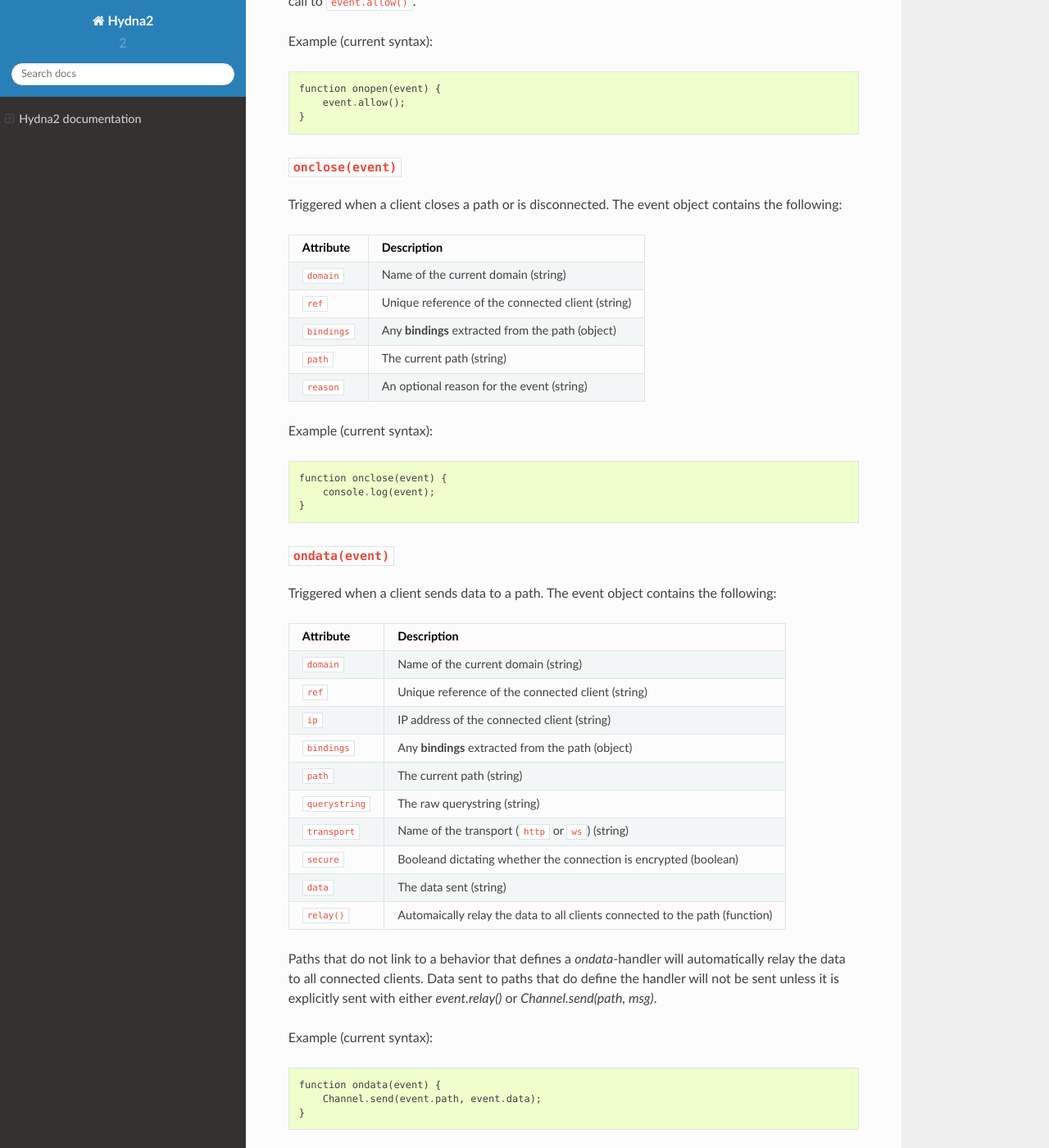
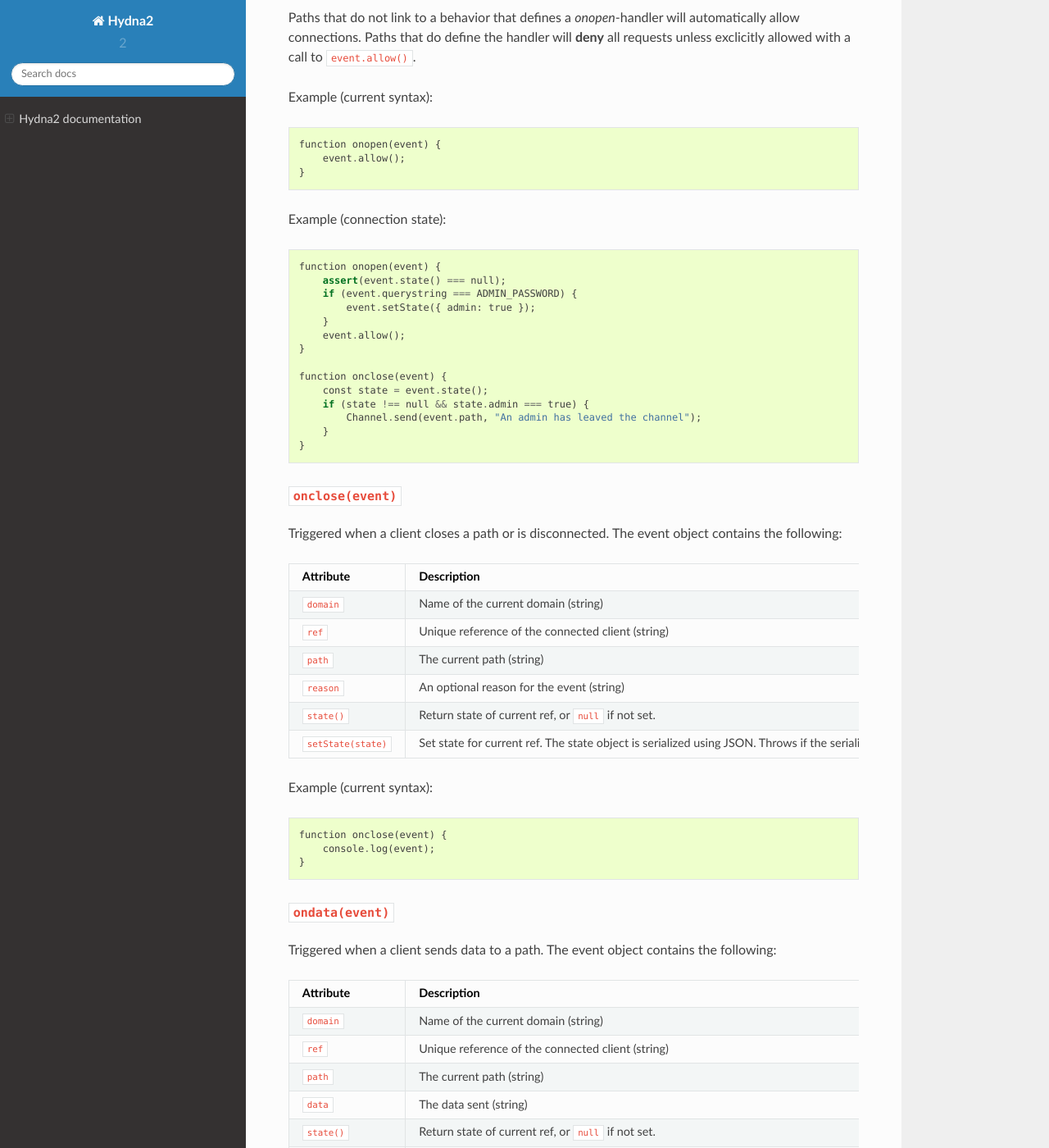
Before and after one commit to strange/hydna-docs, a Sphinx documentation site: the page built from docs/index.rst, in a window 1280 px wide and 1400 px high, scrolled down 2953 px. Shown: the whole window at 82% size. Built offline with Sphinx 7.4.7 and the Read the Docs theme 2.0.0, drawn with Linux system fonts in a browser that asks for light colours; some of the changed text lies outside the part shown.

Commit message:
Introduced "state()" and "setState()" in OpenEvent, MessageEvent and CloseEvent.

```diff
--- a/docs/index.rst
+++ b/docs/index.rst
@@ -121,21 +121,25 @@ Event handlers
 Triggered when a client attempts to connect to a path. The event object
 contains the following:
 
-=============== =============================================================
-Attribute       Description
-=============== =============================================================
-``domain``      Name of the current domain (string)
-``ref``         Unique reference of the connected client (string)
-``ip``          IP address of the connected client (string)
-``bindings``    Any **bindings** extracted from the path (object)
-``path``        The current path (string)
-``querystring`` The raw querystring (string)
-``transport``   Name of the transport (``http`` or ``ws``) (string)
-``secure``      Booleand dictating whether the connection is encrypted
-                (boolean)
-``allow()``     Allow the client to open the path (function)
-``deny()``      Deny the request to open the path (function)
-=============== =============================================================
+==================== ===========================================================
+Attribute            Description
+==================== ===========================================================
+``domain``           Name of the current domain (string)
+``ref``              Unique reference of the connected client (string)
+``ip``               IP address of the connected client (string)
+``bindings``         Any **bindings** extracted from the path (object)
+``path``             The current path (string)
+``querystring``      The raw querystring (string)
+``transport``        Name of the transport (``http`` or ``ws``) (string)
+``secure``           Booleand dictating whether the connection is encrypted
+                     (boolean)
+``state()``          Return state of current ref, or ``null`` if not set.
+``setState(state)``  Set state for current ref. The state object is serialized
+                     using JSON. Throws if the serialized context overrides
+                     4kb in size.
+``allow()``          Allow the client to open the path (function)
+``deny()``           Deny the request to open the path (function)
+==================== ===========================================================
 
 Paths that do not link to a behavior that defines a `onopen`-handler will
 automatically allow connections. Paths that do define the handler will
@@ -148,6 +152,23 @@ Example (current syntax)::
         event.allow();
     }
 
+Example (connection state)::
+
+    function onopen(event) {
+        assert(event.state() === null);
+        if (event.querystring === ADMIN_PASSWORD) {
+            event.setState({ admin: true });
+        }
+        event.allow();
+    }
+
+    function onclose(event) {
+        const state = event.state();
+        if (state !== null && state.admin === true) {
+            Channel.send(event.path, "An admin has leaved the channel");
+        }
+    }
+
 
 ``onclose(event)``
 ~~~~~~~~~~~~~~~~~~
@@ -155,15 +176,18 @@ Example (current syntax)::
 Triggered when a client closes a path or is disconnected. The event object
 contains the following:
 
-=============== =============================================================
-Attribute       Description
-=============== =============================================================
-``domain``      Name of the current domain (string)
-``ref``         Unique reference of the connected client (string)
-``bindings``    Any **bindings** extracted from the path (object)
-``path``        The current path (string)
-``reason``      An optional reason for the event (string)
-=============== =============================================================
+==================== ===========================================================
+Attribute            Description
+==================== ===========================================================
+``domain``           Name of the current domain (string)
+``ref``              Unique reference of the connected client (string)
+``path``             The current path (string)
+``reason``           An optional reason for the event (string)
+``state()``          Return state of current ref, or ``null`` if not set.
+``setState(state)``  Set state for current ref. The state object is serialized
+                     using JSON. Throws if the serialized context overrides
+                     4kb in size.
+==================== ===========================================================
 
 Example (current syntax)::
 
@@ -178,22 +202,20 @@ Example (current syntax)::
 Triggered when a client sends data to a path. The event object contains the
 following:
 
-=============== =============================================================
-Attribute       Description
-=============== =============================================================
-``domain``      Name of the current domain (string)
-``ref``         Unique reference of the connected client (string)
-``ip``          IP address of the connected client (string)
-``bindings``    Any **bindings** extracted from the path (object)
-``path``        The current path (string)
-``querystring`` The raw querystring (string)
-``transport``   Name of the transport (``http`` or ``ws``) (string)
-``secure``      Booleand dictating whether the connection is encrypted
-                (boolean)
-``data``        The data sent (string)
-``relay()``     Automaically relay the data to all clients connected to
-                the path (function)
-=============== =============================================================
+==================== ===========================================================
+Attribute            Description
+==================== ===========================================================
+``domain``           Name of the current domain (string)
+``ref``              Unique reference of the connected client (string)
+``path``             The current path (string)
+``data``             The data sent (string)
+``state()``          Return state of current ref, or ``null`` if not set.
+``setState(state)``  Set state for current ref. The state object is serialized
+                     using JSON. Throws if the serialized context overrides
+                     4kb in size.
+``relay()``          Automaically relay the data to all clients connected to
+                     the path (function)
+==================== ===========================================================
 
 Paths that do not link to a behavior that defines a `ondata`-handler will
 automatically relay the data to all connected clients. Data sent to paths that
```
